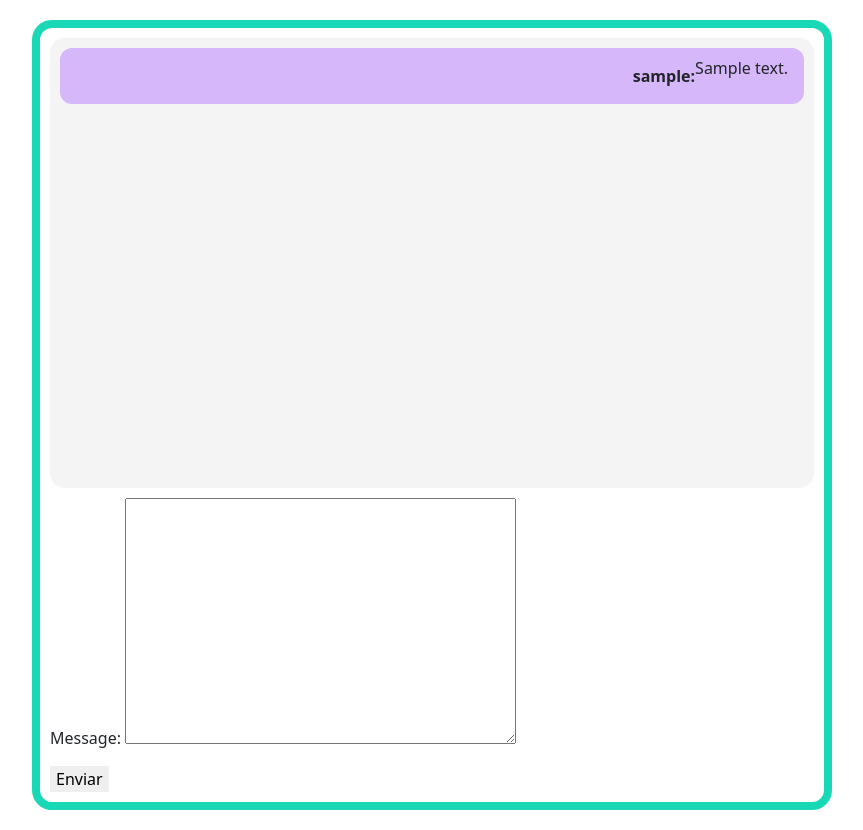
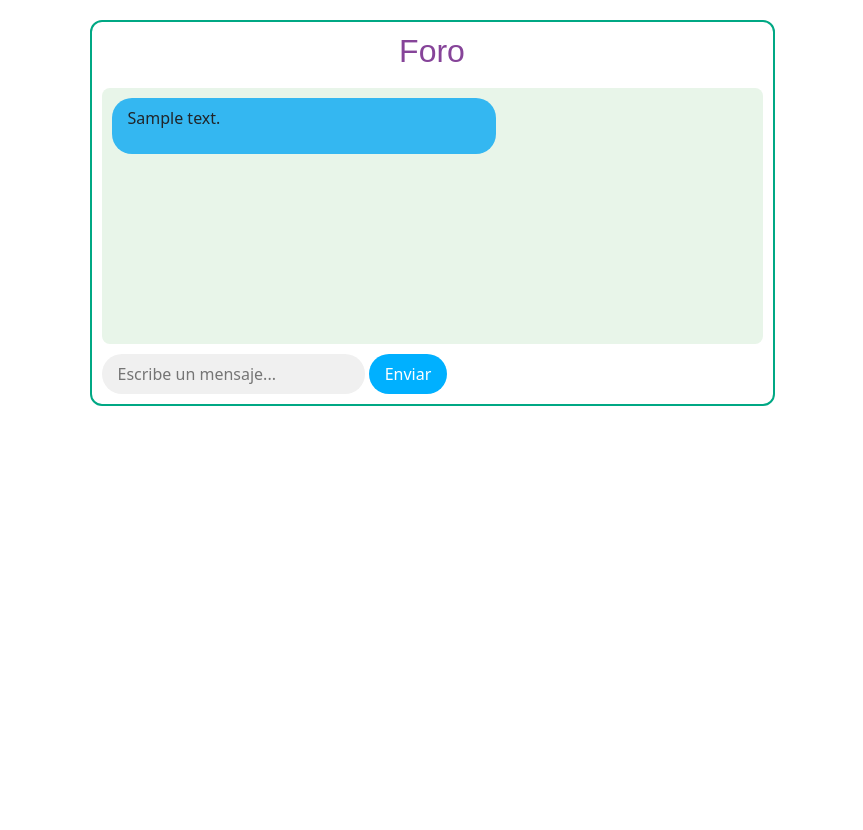
Before and after one commit to andrawiP801/seren-aiO, a Django app: page /foro/ in a window 1280 px wide. Shown: the part 70-900 px from the top of the page, without its empty margins (208-1071 px from the left). After the commit the page ends 476 px from the top, so only its background shows below. Run offline with Django 5.2, Linux system fonts and the light colour scheme; a user stored in the database is signed in; tables that the repository leaves empty hold one stand-in row (values such as "Sample post"); some libraries are stand-ins or nearby versions.

Commit message:
estilos foro

```diff
--- a/static/css/chat.css
+++ b/static/css/chat.css
@@ -1,61 +1,69 @@
-/* Estilos base del contenedor del chat */
-.serenai-chat-container {
-    width: 95%; /* O ajusta según la necesidad */
-    max-width: 800px;
+/* Base styles for chat container */
+.chat-container {
+    width: 100%;
+    max-width: 685px; /* Width as per your image */
+    height: 386px; /* Height as per your image */
     margin: 20px auto;
-    border: 8px solid #19D8B6;
-    border-radius: 20px;
     padding: 10px;
-    background-color: #FFF;
+    border: 2px solid #00A884;
+    border-radius: 12px;
+    background-color: #FFFFFF;
     box-sizing: border-box;
+    display: flex;
+    flex-direction: column;
 }
 
-/* Área para mostrar los mensajes */
-.serenai-chat-messages {
-    height: 450px;
+.chat-header {
+    text-align: center;
+    margin-bottom: 10px;
+}
+
+.chat-messages {
+    flex-grow: 1;
     overflow-y: auto;
-    background-color: #f4f4f4;
-    border-radius: 15px;
+    background-color: #E8F5E9;
+    border-radius: 8px;
     padding: 10px;
     margin-bottom: 10px;
 }
 
-/* Estilos para los mensajes del usuario y del admin */
-.serenai-chat-message {
+.chat-message {
     padding: 8px 16px;
     margin-bottom: 4px;
-    border-radius: 12px;
+    border-radius: 20px;
+    background-color: #DCF8C6; /* Light green for others */
+    max-width: 60%;
+}
+
+.user-message {
+    background-color: #34B7F1; /* Blue for the user */
+    align-self: flex-end;
+}
+
+.no-messages {
+    text-align: center;
+    color: #888;
+}
+
+.message-input {
     display: flex;
     align-items: center;
-    background-color: #BBF6DB; /* Color para admin */
+    gap: 10px;
 }
 
-.serenai-user-message {
-    background-color: #d6b7f9; /* Color para usuario */
-    justify-content: flex-end;
-    text-align: right;
+.input-message {
+    flex-grow: 1;
+    border: none;
+    border-radius: 20px;
+    padding: 8px 16px;
+    background-color: #f0f0f0;
 }
 
-/* Barra para escribir nuevos mensajes */
-.write-message {
-    display: flex;
-    gap: 10px;
-    align-items: center;
-    margin-top: 10px;
-}
-
-.write-message-input {
-    flex-grow: 1;
-    border: 2px solid #19D8B6;
-    border-radius: 25px;
+.send-button {
     padding: 8px 16px;
-    background-color: #fff;
-}
-
-.mess-send-btn {
-    padding: 8px 16px;
-    background-color: #864499;
+    background-color: #00B0FF;
     color: white;
-    border-radius: 25px;
+    border: none;
+    border-radius: 20px;
     cursor: pointer;
 }
--- a/templates/general-chat.html
+++ b/templates/general-chat.html
@@ -1,25 +1,27 @@
 {% extends "base.html" %}
 {% load static %}
 
-{% block title %} Chat General - SerenAI {% endblock %}
+{% block title %}Chat General - SerenAI{% endblock %}
 
 {% block main %}
-<div class="serenai-chat-container">
-    <div class="serenai-chat-messages">
+<div class="chat-container">
+    <div class="chat-header">
+        <h2>Foro</h2>
+    </div>
+    <div class="chat-messages">
         {% for message in messages %}
-        <div class="serenai-chat-message {% if message.user == request.user %}serenai-user-message{% else %}serenai-ai-message{% endif %}">
-            <strong>{{ message.user.username }}:</strong>
+        <div class="chat-message {% if message.user == request.user %}user-message{% else %}ai-message{% endif %}">
             <p>{{ message.message }}</p>
         </div>
         {% empty %}
-        <p>No hay mensajes aún.</p>
+        <p class="no-messages">No hay mensajes aún.</p>
         {% endfor %}
     </div>
-    <div class="serenai-message-input">
+    <div class="message-input">
         <form method="post">
             {% csrf_token %}
-            {{ form.as_p }}
-            <button type="submit">Enviar</button>
+            <input type="text" name="message" class="input-message" placeholder="Escribe un mensaje...">
+            <button type="submit" class="send-button">Enviar</button>
         </form>
     </div>
 </div>
```
